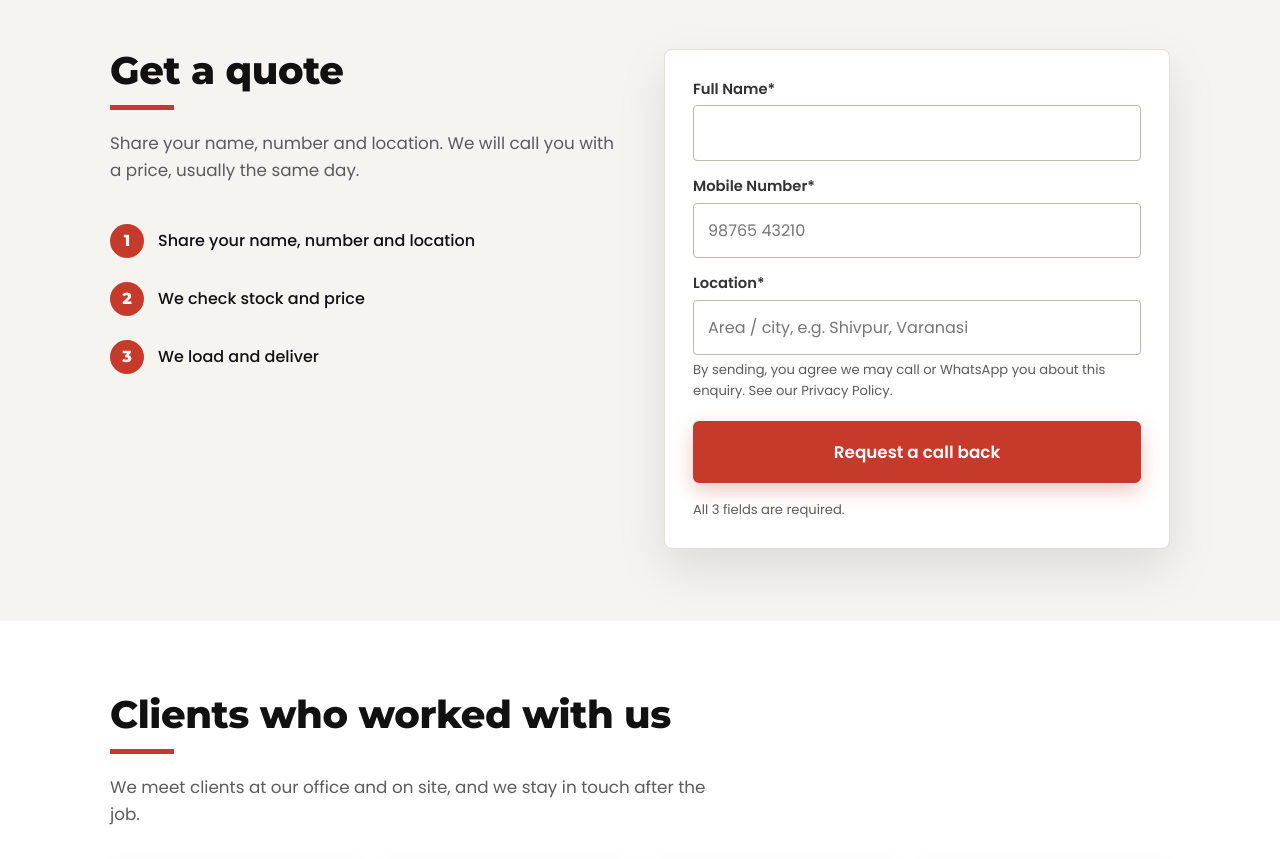
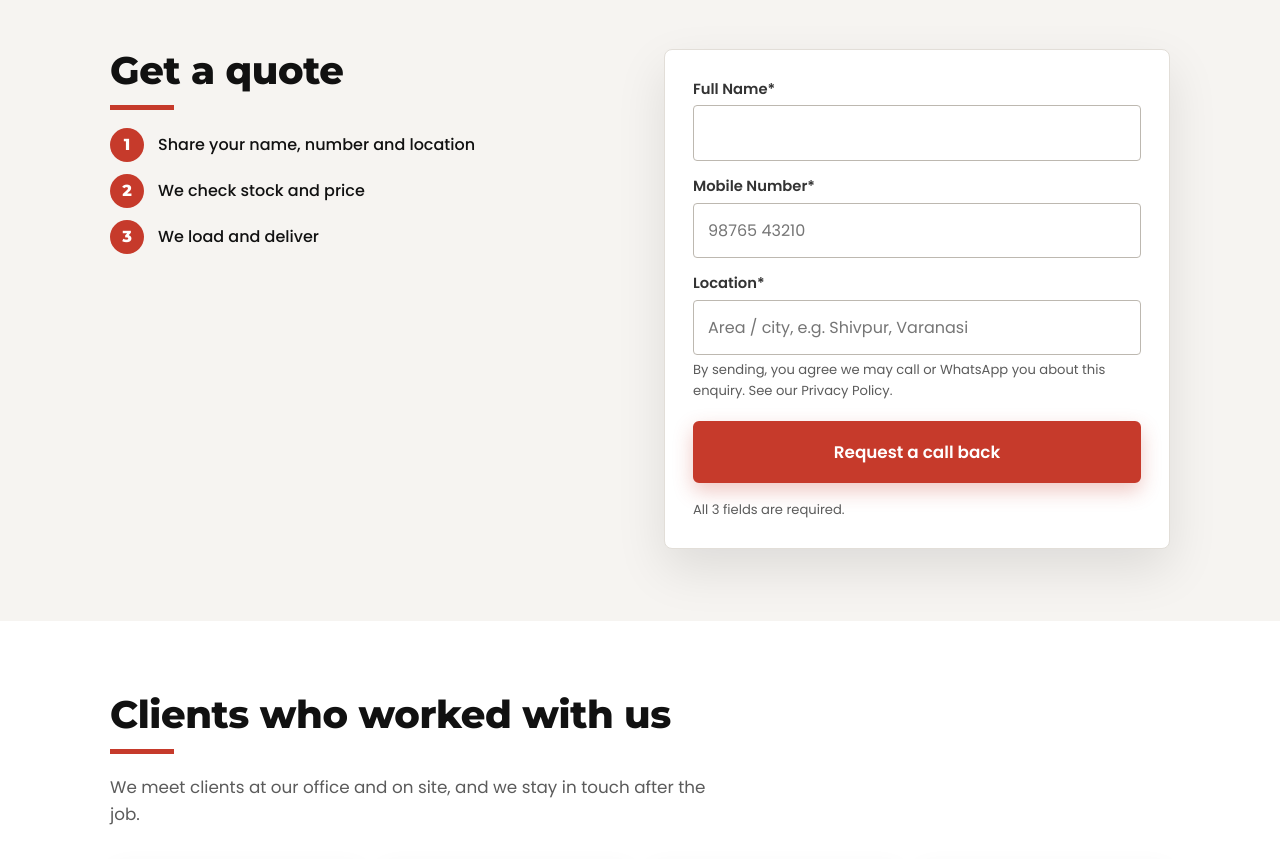
Before and after one commit to Amangitstart/Corewellinfra.in, a React (Vite) app: page / in a window 1280 px wide. Shown: the part 3840-4699 px from the top of the page. Built offline with nearby package versions, Linux system fonts and the light colour scheme; no server answers.

Commit message:
Tighten quote section copy and spacing

```diff
--- a/src/sections/QuoteSection.jsx
+++ b/src/sections/QuoteSection.jsx
@@ -6,7 +6,6 @@ export default function QuoteSection() {
       <div className="wrap split">
         <div className="qleft">
           <h2>Get a quote</h2>
-          <p className="intro">Share your name, number and location. We will call you with a price, usually the same day.</p>
           <ul className="steps">
             <li><b>1</b> Share your name, number and location</li>
             <li><b>2</b> We check stock and price</li>
--- a/src/styles/quote-form.css
+++ b/src/styles/quote-form.css
@@ -1,7 +1,7 @@
 /* Quote form */
 /* quote form (lead-capture style) */
-.steps{list-style:none;margin-top:28px}
-.steps li{display:flex;align-items:center;gap:14px;padding:12px 0;font-weight:500}
+.steps{list-style:none;margin-top:12px}
+.steps li{display:flex;align-items:center;gap:14px;padding:6px 0;font-weight:500}
 .steps b{width:34px;height:34px;border-radius:50%;background:var(--red);color:#fff;display:grid;place-items:center;font-family:Montserrat,sans-serif}
 .formwrap{position:relative}
 form{box-shadow:0 20px 50px rgba(0,0,0,.1);transition:opacity .5s,transform .5s}
```
